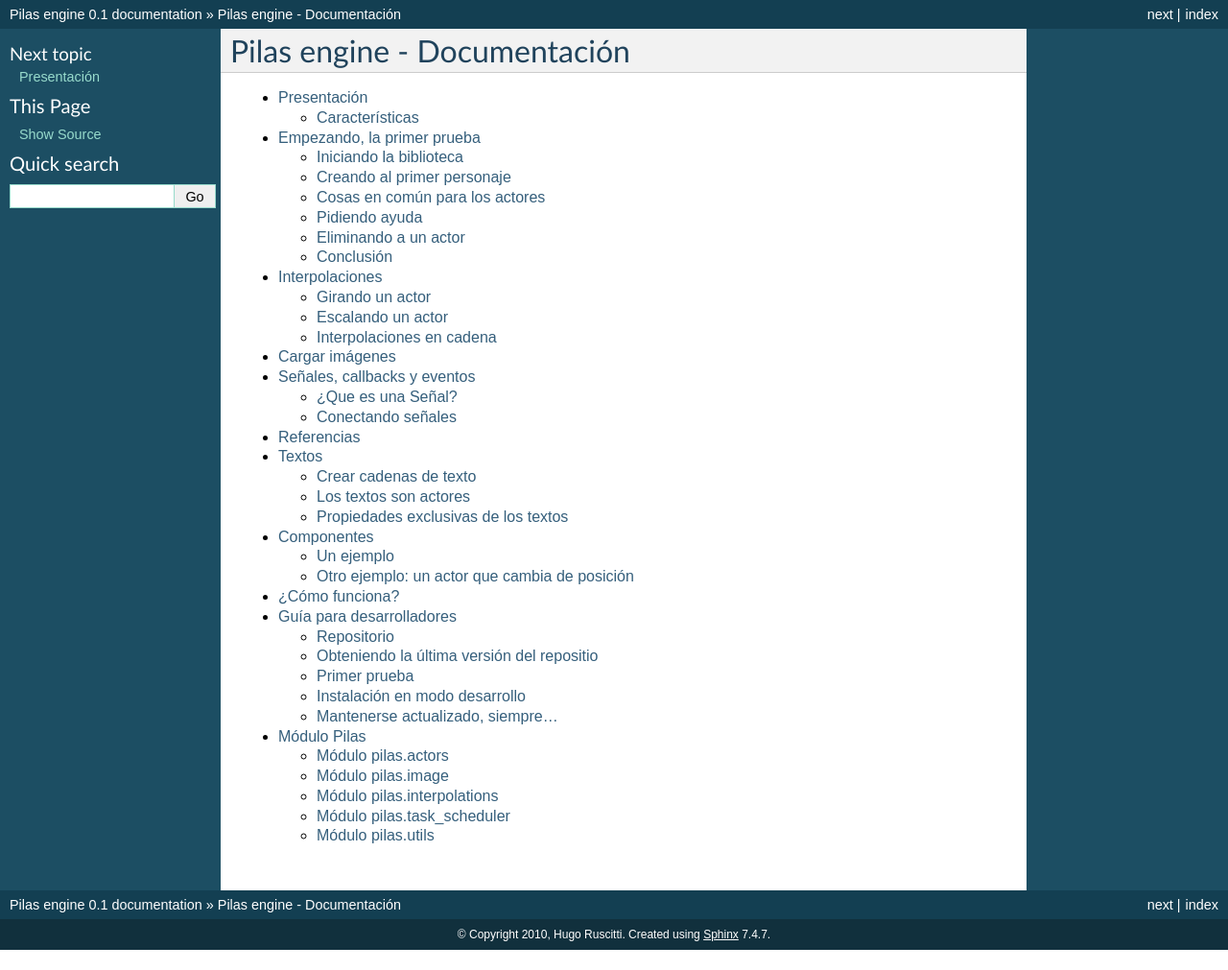
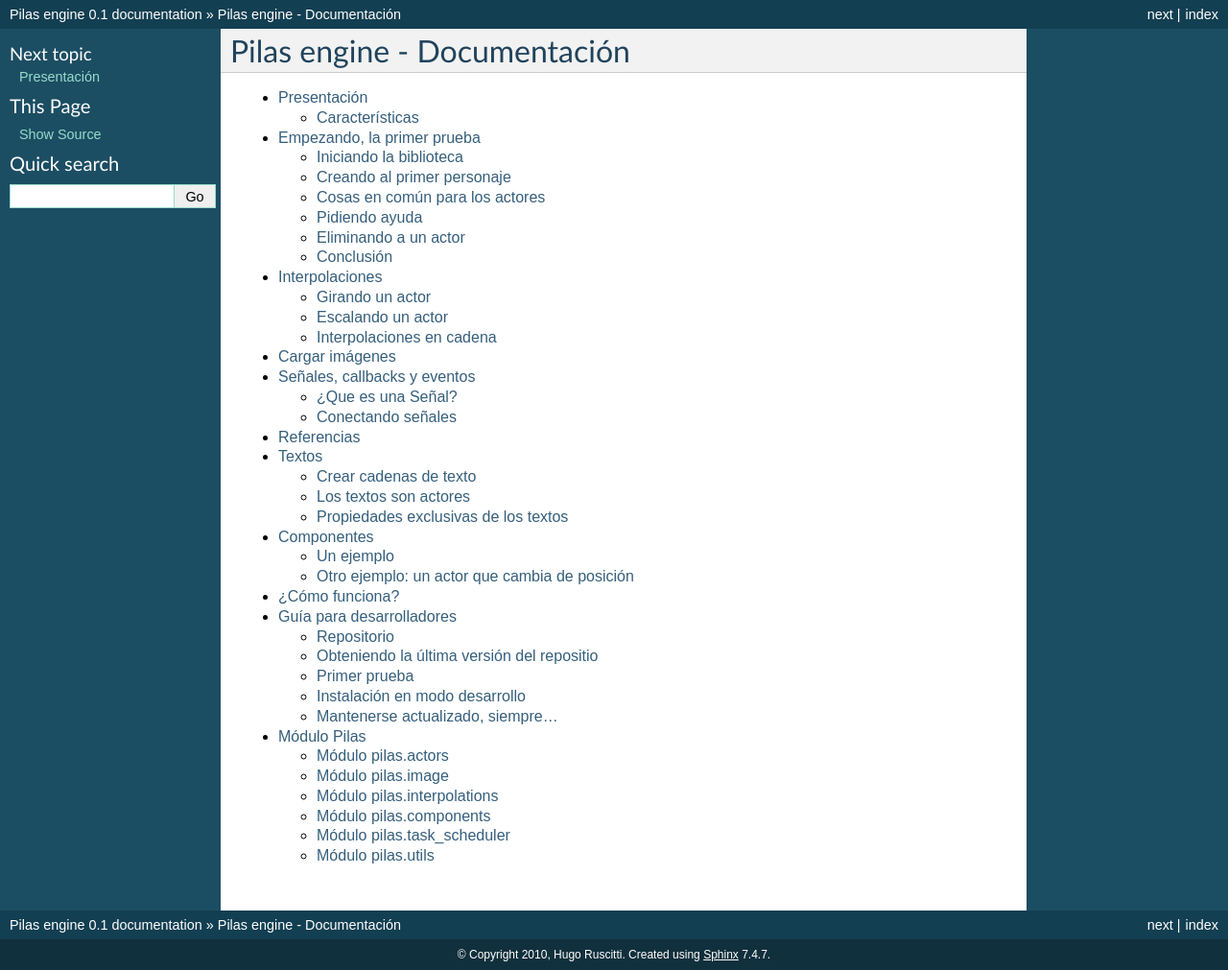
Before and after one commit to hugoruscitti/pilas-docs, a Sphinx documentation site: the page built from source/index.rst, in a window 1280 px wide. Shown: the whole page at 96% size. Built offline with Sphinx 7.4.7, drawn with Linux system fonts in a browser that asks for light colours; before the commit the page ends 990 px from its top, so only the background shows below that.

Commit message:
actualizando documentacion con componentes.

```diff
--- a/source/pilas.rst
+++ b/source/pilas.rst
@@ -25,6 +25,11 @@
 .. automodule:: pilas.interpolations
     :members:
 
+Módulo pilas.components
+---------------------------
+
+.. automodule:: pilas.components
+    :members:
 
 Módulo pilas.task_scheduler
 ---------------------------
```
